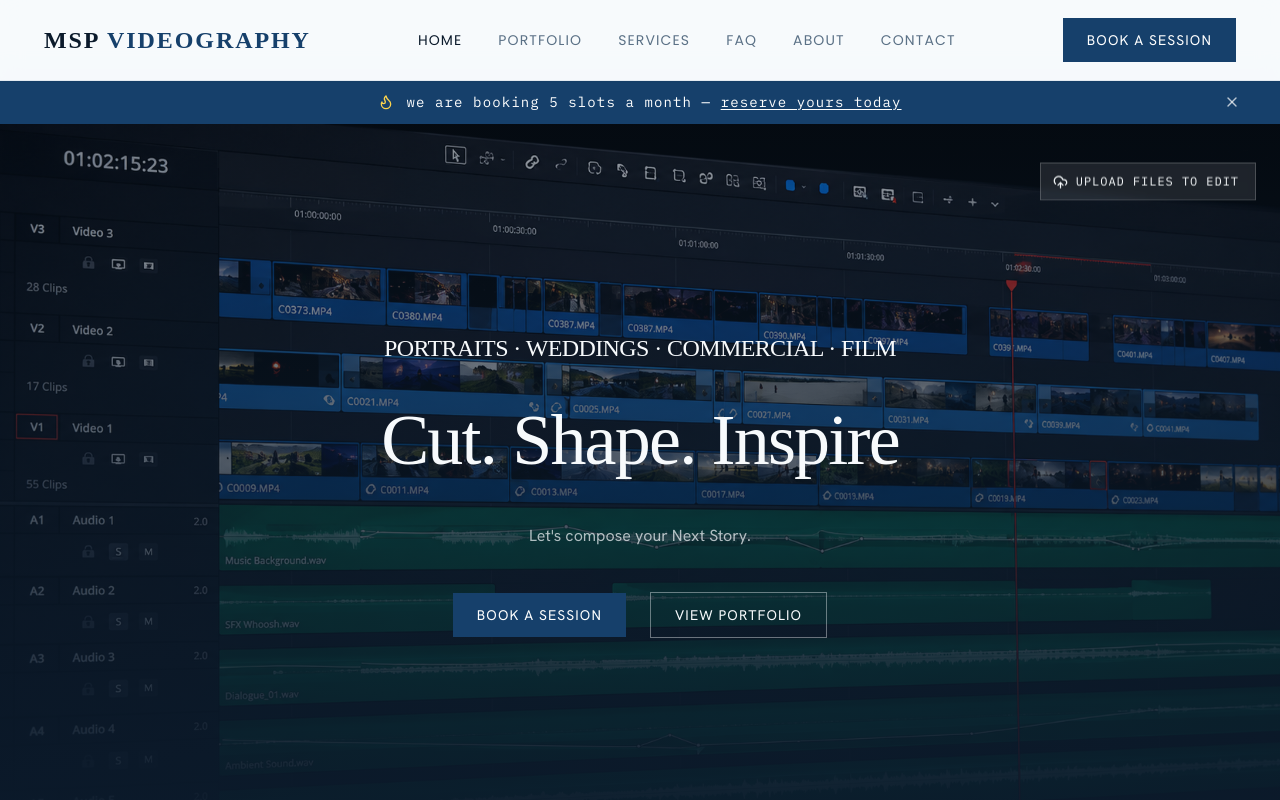
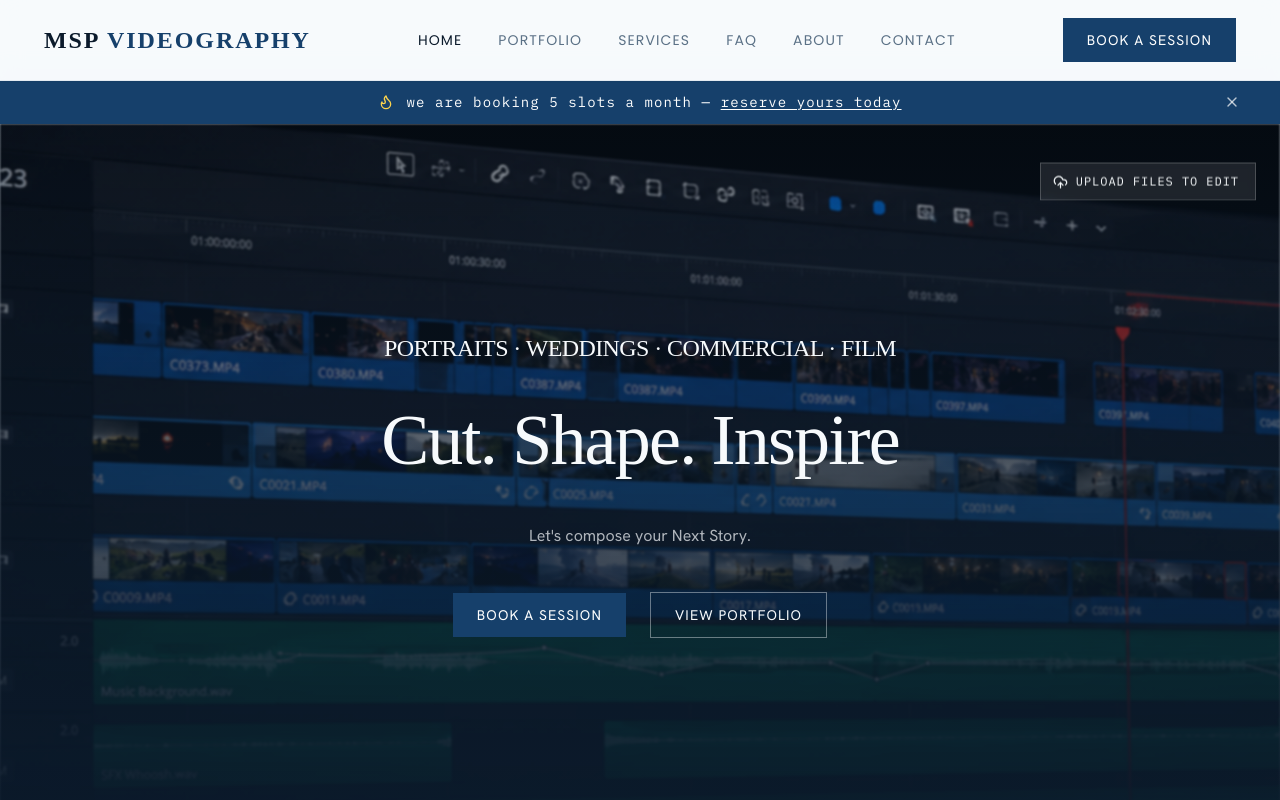
Before and after one commit to Arav034/MSP-Videography-cloud, a React (Vite) app in the folder customer-app/: page / in a window 1280 px wide. Shown: the top 800 px of the page. Built offline with nearby package versions, Linux system fonts and the light colour scheme.

Commit message:
Timeline img blur added

```diff
--- a/customer-app/src/pages/home/Hero.jsx
+++ b/customer-app/src/pages/home/Hero.jsx
@@ -5,13 +5,22 @@ import FocusFrame from "@/components/ui/FocusFrame";
 import { ROUTES } from "@/constants/routes";
 
 export default function Hero() {
+  const [offset, setOffset] = useState(0);
+
+  useEffect(() => {
+    const handleScroll = () => setOffset(window.scrollY * 0.3);
+    window.addEventListener("scroll", handleScroll, { passive: true });
+    return () => window.removeEventListener("scroll", handleScroll);
+  }, []);
+
   return (
     <section className="relative overflow-hidden">
       <div className="absolute inset-0">
         <img
-          src="public/timeline.png"
+          src="/Timeline.png"
           alt=""
-          className="w-full h-full object-cover"
+          style={{ transform: `translateY(${offset}px)`, filter: "blur(1px)" }}
+          className="w-full h-[130%] object-cover will-change-transform scale-105"
         />
         <div className="absolute inset-0 bg-gradient-to-t from-ink via-ink/70 to-ink/40" />
       </div>
@@ -58,7 +67,7 @@ export default function Hero() {
         onClick={() =>
           document.getElementById("upload-section")?.scrollIntoView({ behavior: "smooth" })
         }
-       className="absolute top-6 md:top-10 right-6 z-10 flex items-center gap-2 bg-white/10 backdrop-blur-sm
+        className="absolute top-6 md:top-10 right-6 z-10 flex items-center gap-2 bg-white/10 backdrop-blur-sm
                    border border-white/20 text-frost pl-3 pr-4 py-2.5 text-xs font-mono tracking-wideish uppercase
                    hover:bg-white/20 hover:border-white/30 transition-colors duration-300 animate-bounce-slow"
       >
```
